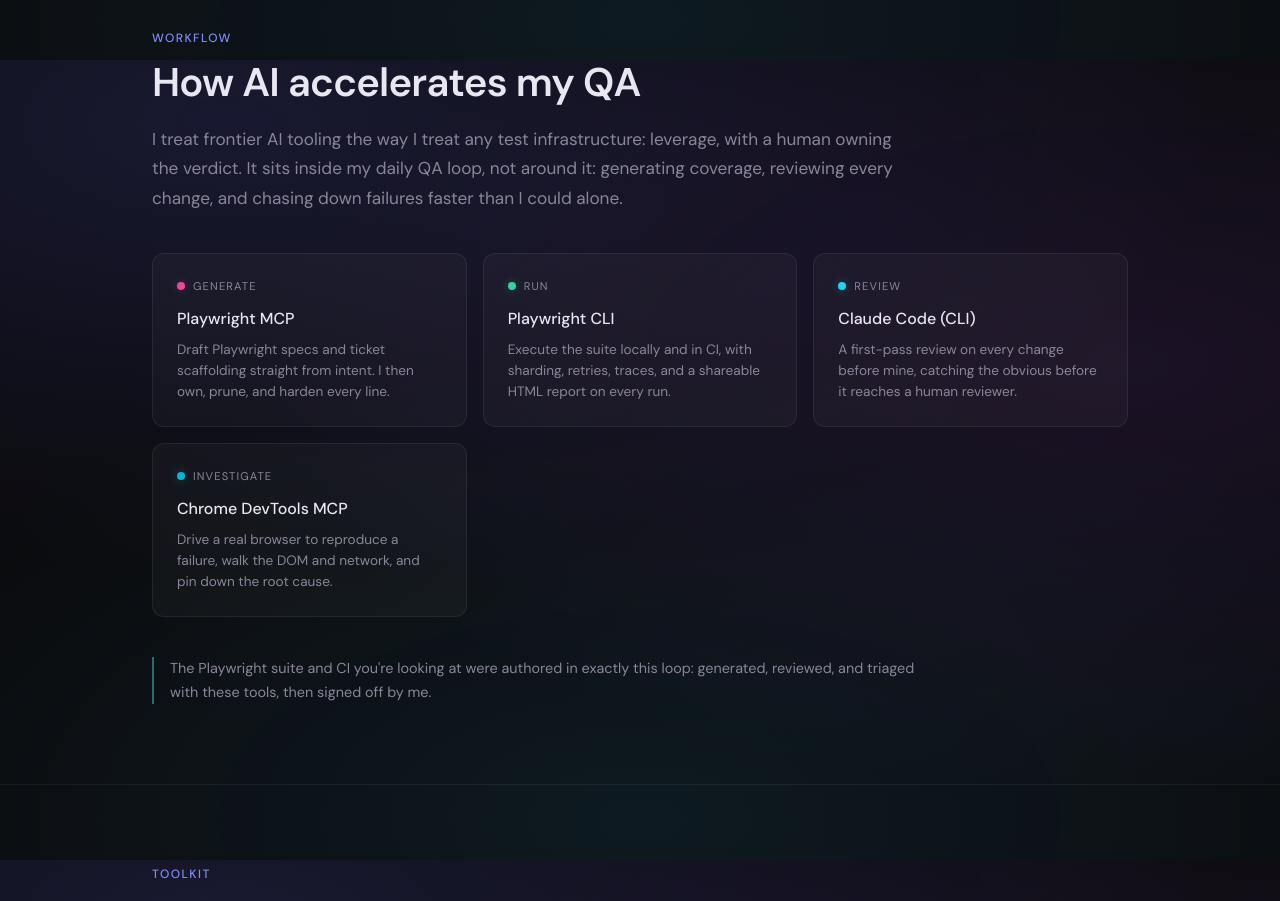
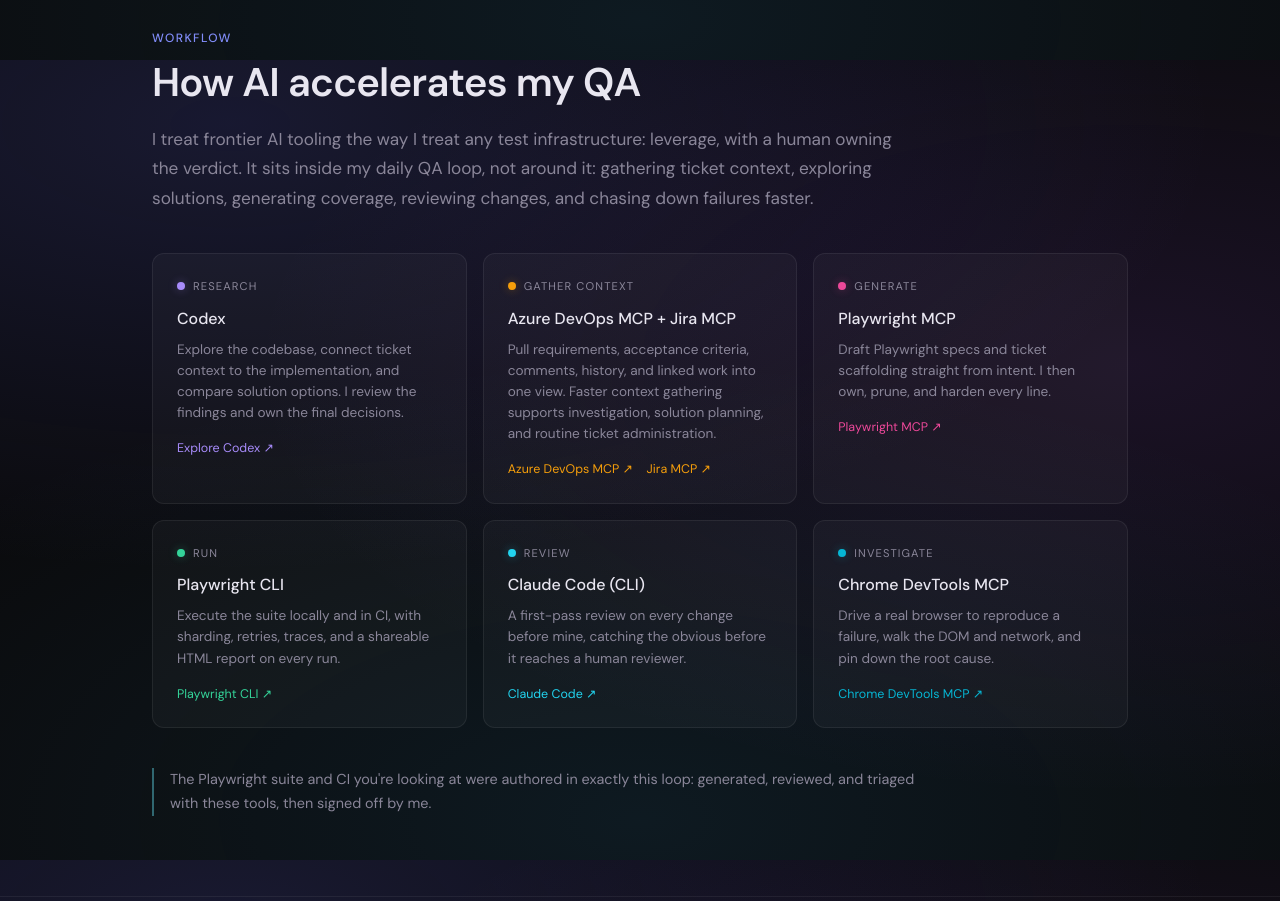
Before and after one commit to fgacic/qa-portfolio, a Next.js app: page / in a window 1280 px wide. Shown: the part 2340-3241 px from the top of the page. Built offline with nearby package versions, Linux system fonts and the light colour scheme; no server answers.

Commit message:
Add ticket context AI workflow cards (#14)
Co-authored-by: Filip Gačić <filip.gacic98@gmail.com>

```diff
--- a/components/AIWorkflow.tsx
+++ b/components/AIWorkflow.tsx
@@ -2,11 +2,39 @@
 
 import { motion, useReducedMotion } from 'motion/react'
 
-const STEPS = [
+const STEPS: {
+  verb: string
+  tool: string
+  href: string
+  linkLabel: string
+  secondaryHref?: string
+  secondaryLinkLabel?: string
+  body: string
+  accent: string
+}[] = [
+  {
+    verb: 'Research',
+    tool: 'Codex',
+    href: 'https://openai.com/codex/',
+    linkLabel: 'Explore Codex',
+    body: 'Explore the codebase, connect ticket context to the implementation, and compare solution options. I review the findings and own the final decisions.',
+    accent: '#a78bfa',
+  },
+  {
+    verb: 'Gather context',
+    tool: 'Azure DevOps MCP + Jira MCP',
+    href: 'https://learn.microsoft.com/en-us/azure/devops/mcp-server/mcp-server-overview?view=azure-devops',
+    linkLabel: 'Azure DevOps MCP',
+    secondaryHref: 'https://atlassian.github.io/atlassian-mcp-server/',
+    secondaryLinkLabel: 'Jira MCP',
+    body: 'Pull requirements, acceptance criteria, comments, history, and linked work into one view. Faster context gathering supports investigation, solution planning, and routine ticket administration.',
+    accent: '#f59e0b',
+  },
   {
     verb: 'Generate',
     tool: 'Playwright MCP',
     href: 'https://github.com/microsoft/playwright-mcp',
+    linkLabel: 'Playwright MCP',
     body: 'Draft Playwright specs and ticket scaffolding straight from intent. I then own, prune, and harden every line.',
     accent: '#ec4899',
   },
@@ -14,6 +42,7 @@
     verb: 'Run',
     tool: 'Playwright CLI',
     href: 'https://playwright.dev/docs/test-cli',
+    linkLabel: 'Playwright CLI',
     body: 'Execute the suite locally and in CI, with sharding, retries, traces, and a shareable HTML report on every run.',
     accent: '#34d399',
   },
@@ -21,6 +50,7 @@
     verb: 'Review',
     tool: 'Claude Code (CLI)',
     href: 'https://claude.com/claude-code',
+    linkLabel: 'Claude Code',
     body: 'A first-pass review on every change before mine, catching the obvious before it reaches a human reviewer.',
     accent: '#22d3ee',
   },
@@ -28,6 +58,7 @@
     verb: 'Investigate',
     tool: 'Chrome DevTools MCP',
     href: 'https://github.com/ChromeDevTools/chrome-devtools-mcp',
+    linkLabel: 'Chrome DevTools MCP',
     body: 'Drive a real browser to reproduce a failure, walk the DOM and network, and pin down the root cause.',
     accent: '#06b6d4',
   },
@@ -90,8 +121,8 @@
         >
           I treat frontier AI tooling the way I treat any test infrastructure:
           leverage, with a human owning the verdict. It sits inside my daily QA loop,
-          not around it: generating coverage, reviewing every change, and chasing down
-          failures faster than I could alone.
+          not around it: gathering ticket context, exploring solutions, generating
+          coverage, reviewing changes, and chasing down failures faster.
         </motion.p>
 
         <div
@@ -103,11 +134,8 @@
           }}
         >
           {STEPS.map((step, i) => (
-            <motion.a
+            <motion.div
               key={step.verb}
-              href={step.href}
-              target="_blank"
-              rel="noopener noreferrer"
               custom={i}
               variants={stepVariants}
               initial={reduced ? 'visible' : 'hidden'}
@@ -120,7 +148,6 @@
                 borderRadius: '0.75rem',
                 border: '1px solid rgba(255,255,255,0.07)',
                 background: 'rgba(255,255,255,0.03)',
-                textDecoration: 'none',
                 color: 'inherit',
               }}
             >
@@ -171,7 +198,27 @@
               >
                 {step.body}
               </div>
-            </motion.a>
+              <div style={{ display: 'flex', gap: '0.85rem', marginTop: '1rem', flexWrap: 'wrap' }}>
+                <a
+                  href={step.href}
+                  target="_blank"
+                  rel="noopener noreferrer"
+                  style={{ fontSize: '0.78rem', color: step.accent, textDecoration: 'none' }}
+                >
+                  {step.linkLabel} ↗
+                </a>
+                {step.secondaryHref && (
+                  <a
+                    href={step.secondaryHref}
+                    target="_blank"
+                    rel="noopener noreferrer"
+                    style={{ fontSize: '0.78rem', color: step.accent, textDecoration: 'none' }}
+                  >
+                    {step.secondaryLinkLabel} ↗
+                  </a>
+                )}
+              </div>
+            </motion.div>
           ))}
         </div>
 
```
